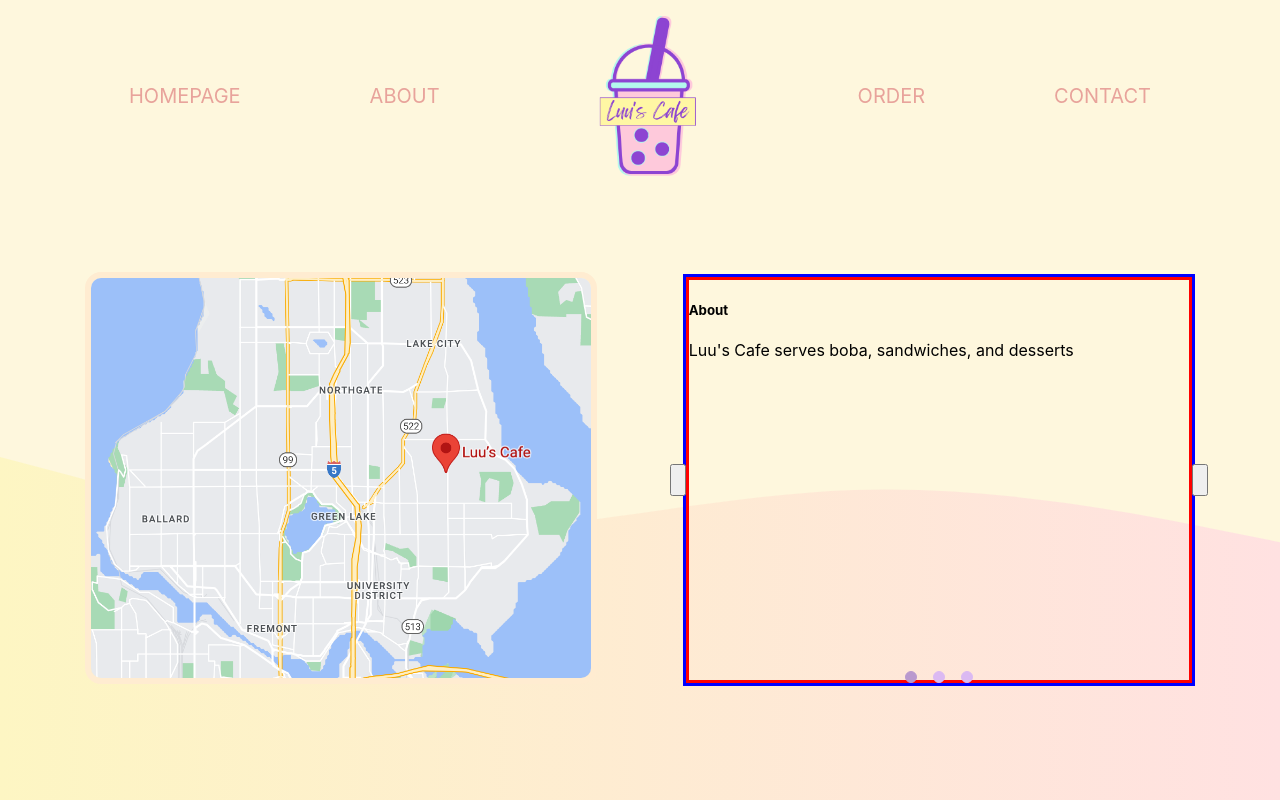
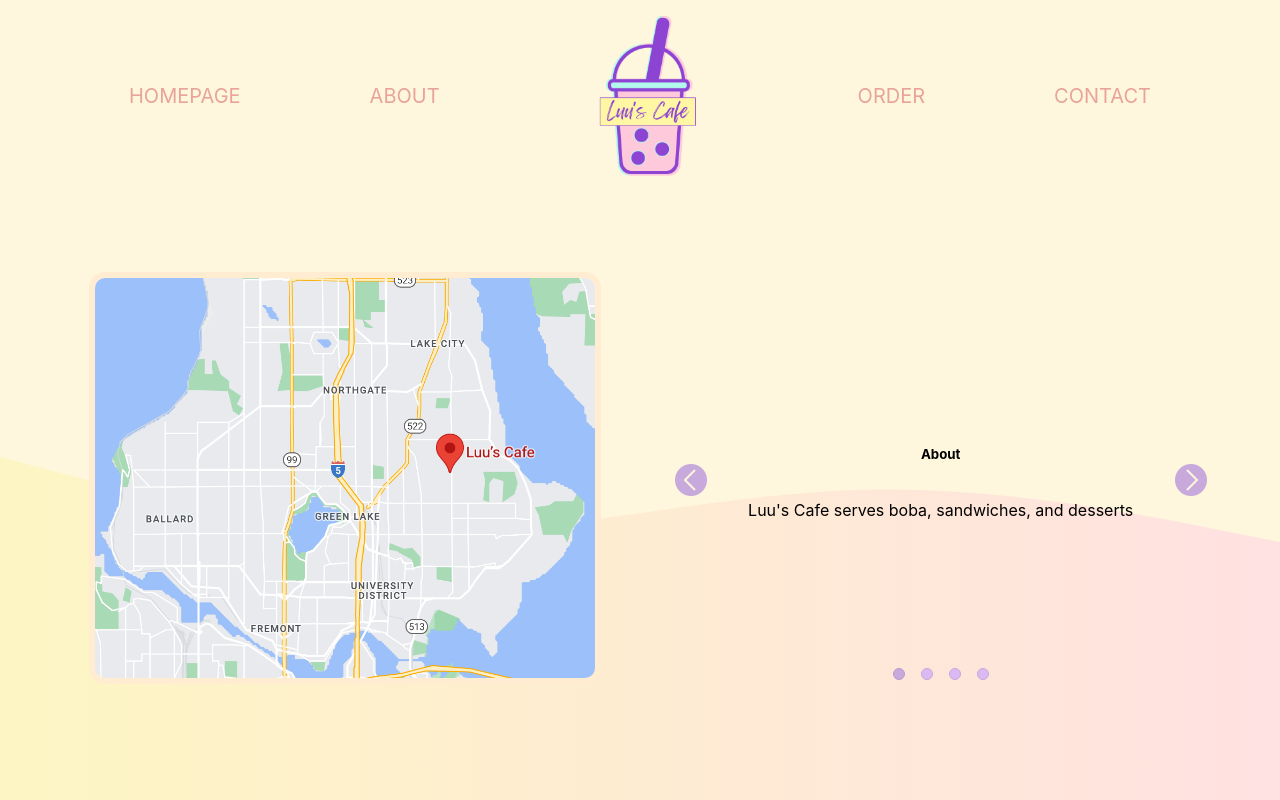
Before and after one commit to agtTwilight/luuscafe, a React (Create React App) app: page / in a window 1280 px wide. Built offline with nearby package versions, Linux system fonts and the light colour scheme.

Commit message:
styled and made functional carousel for desktop

```diff
--- a/src/components/homeMain/index.js
+++ b/src/components/homeMain/index.js
@@ -1,12 +1,68 @@
-import React, { useEffect, useState } from 'react';
+import React, { useState } from 'react';
+import left from './assets/left.png';
 import location from './assets/location.png';
+import right from './assets/right.png';
 import './style.css';
 
 export const HomeMain = () => {
-	const [slide, setSlide] = useState(1);
+	const [slide, setSlide] = useState(0);
 
-	const nextSlide = () => {};
-	const perviousSlide = () => {};
+	const nextSlide = () => {
+		if (slide !== 3) {
+			const carousel = document.querySelector(
+				'.snap-container-horizontal'
+			).children;
+
+			const nav = document.querySelector('#carousel-nav').children;
+
+			carousel[slide].classList.add('hide-carousel');
+			nav[slide].classList.remove('active-nav');
+			nav[slide + 1].classList.add('active-nav');
+
+			setSlide(slide + 1);
+		}
+	};
+
+	const perviousSlide = () => {
+		if (slide !== 0) {
+			const carousel = document.querySelector(
+				'.snap-container-horizontal'
+			).children;
+
+			const nav = document.querySelector('#carousel-nav').children;
+
+			carousel[slide - 1].classList.remove('hide-carousel');
+			nav[slide].classList.remove('active-nav');
+			nav[slide - 1].classList.add('active-nav');
+
+			setSlide(slide - 1);
+		}
+	};
+
+	const handleNavClick = (e) => {
+		if (!e.target.classList.length) {
+			const target = e.target.id.slice(-1) - 1;
+			const carousel = document.querySelector(
+				'.snap-container-horizontal'
+			).children;
+			const nav = document.querySelector('#carousel-nav').children;
+
+			if (target > slide) {
+				for (let i = 0; i < target; i++) {
+					carousel[i].classList.add('hide-carousel');
+					nav[i].classList.remove('active-nav');
+				}
+			} else {
+				for (let i = slide; i > target - 1; i--) {
+					carousel[i].classList.remove('hide-carousel');
+					nav[i].classList.remove('active-nav');
+				}
+			}
+
+			nav[target].classList.add('active-nav');
+			setSlide(target);
+		}
+	};
 
 	return (
 		<section id="home-main" className="snap-page-vertical">
@@ -21,7 +77,12 @@ export const HomeMain = () => {
 				></img>
 			</a>
 			<section id="carousel">
-				<button id="carousel-left" onClick={nextSlide}></button>
+				<img
+					id="carousel-left"
+					onClick={perviousSlide}
+					src={left}
+					alt="a left arrow"
+				></img>
 				<section className="snap-container-horizontal">
 					<div id="carousel-1" className="snap-page-horizontal">
 						<h1>About</h1>
@@ -35,16 +96,26 @@ export const HomeMain = () => {
 						<h1>Catering</h1>
 						<p>Schedule catering here</p>
 					</div>
-					<div className="snap-page-horizontal">
+					<div id="carousel-4" className="snap-page-horizontal">
 						<h1>Facebook</h1>
 						<p>Keep up with us on Facebook!</p>
 					</div>
 				</section>
-				<button id="carousel-right" onClick={perviousSlide}></button>
+				<img
+					id="carousel-right"
+					onClick={nextSlide}
+					src={right}
+					alt="a right arrow"
+				></img>
 				<div id="carousel-nav">
-					<button id="nav-1"></button>
-					<button id="nav-2"></button>
-					<button id="nav-3"></button>
+					<button
+						id="nav-1"
+						className="active-nav"
+						onClick={handleNavClick}
+					></button>
+					<button id="nav-2" onClick={handleNavClick}></button>
+					<button id="nav-3" onClick={handleNavClick}></button>
+					<button id="nav-4" onClick={handleNavClick}></button>
 				</div>
 			</section>
 			<div id="home-main-gradient"></div>
--- a/src/components/homeMain/style.css
+++ b/src/components/homeMain/style.css
@@ -1,11 +1,10 @@
 .snap-container-horizontal {
 	height: 400px;
 	width: 500px;
-	scroll-snap-type: inline mandatory;
-	border: solid red;
+	overflow: hidden;
+	/* scroll-snap-type: inline mandatory;
 	overflow-x: scroll;
-	overscroll-behavior-inline: contain;
-	overflow-y: hidden;
+	overscroll-behavior-inline: contain; */
 	display: flex;
 }
 
@@ -18,6 +17,16 @@
 	height: 100%;
 	width: 100%;
 	scroll-snap-align: start;
+
+	display: flex;
+	flex-direction: column;
+	align-items: center;
+	justify-content: center;
+	text-align: center;
+}
+
+.hide-carousel {
+	display: none;
 }
 
 #home-main {
@@ -47,27 +56,36 @@
 
 #carousel {
 	position: relative;
-	border: solid blue;
 	z-index: 1;
 }
 
 #carousel-left {
 	position: absolute;
-	width: 1rem;
+	width: 2rem;
 	height: 2rem;
 	left: -1rem;
 	top: 50%;
 	transform: translateY(-50%);
+	transition: 0.25s ease-in-out;
+}
+
+#carousel-left:hover {
+	transform: scale(1.1) translateY(-50%);
 }
 
 #carousel-right {
 	margin: 0;
 	position: absolute;
-	width: 1rem;
+	width: 2rem;
 	height: 2rem;
 	right: -1rem;
 	top: 50%;
 	transform: translateY(-50%);
+	transition: 0.2s ease-in-out;
+}
+
+#carousel-right:hover {
+	transform: scale(1.1) translateY(-50%);
 }
 
 #carousel-nav {
@@ -81,14 +99,19 @@
 
 #carousel-nav button {
 	padding: 5px;
-	border: solid var(--bgpurple) 1px;
+	border: solid var(--mediumgradientpurple) 1px;
 	border-radius: 50%;
 	background-color: var(--bgpurple);
+	transition: 0.5s ease-in-out;
 }
 
-#nav-1 {
-	background-color: var(--darkgradientpurple) !important;
-	border: solid var(--darkgradientpurple) 1px !important;
+#carousel-nav button:hover {
+	transform: scale(1.1);
+}
+
+.active-nav {
+	border: solid 1px var(--darkgradientpurple) !important;
+	background-color: var(--mediumgradientpurple) !important;
 }
 
 #home-svg {
```
Also changed, not shown: src/components/homeMain/assets/left.png (added), src/components/homeMain/assets/right.png (added).
